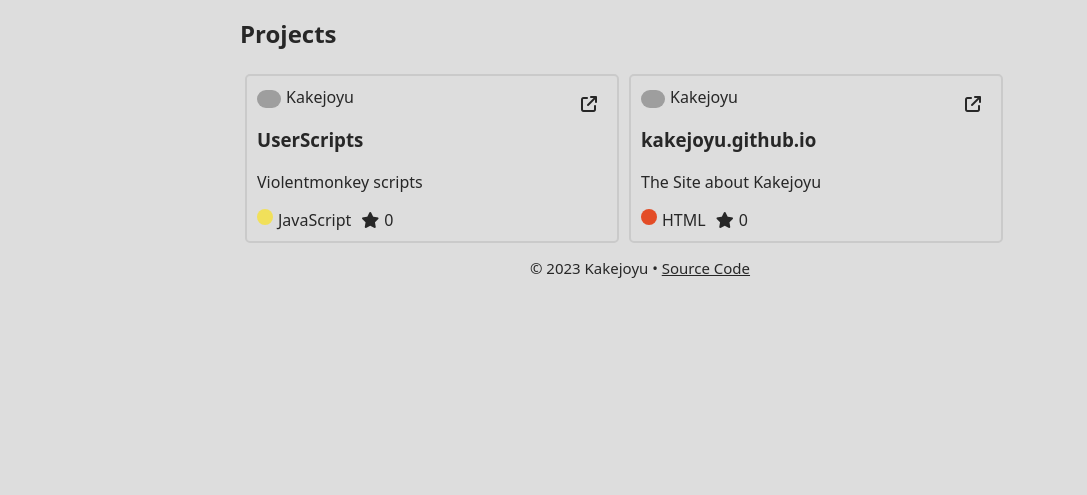
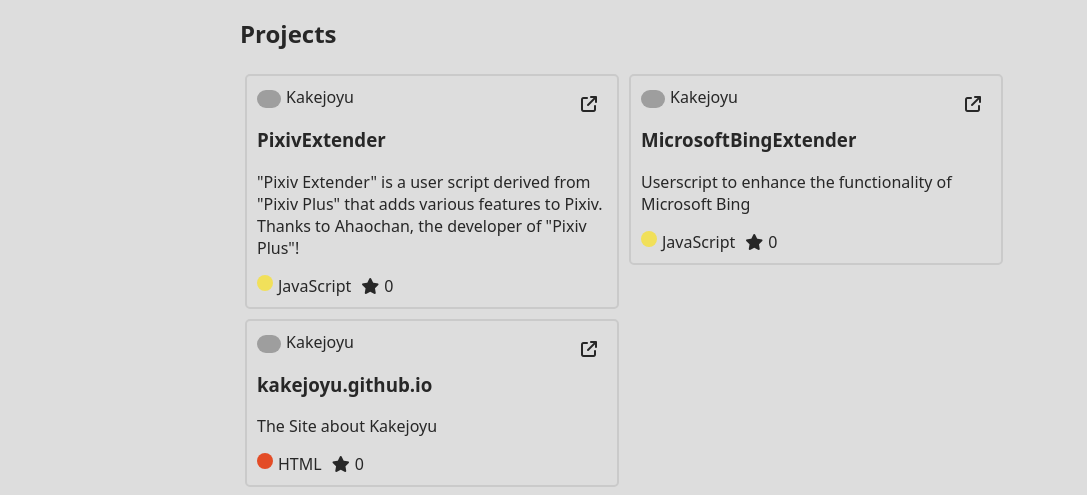
Before and after one commit to Kakejoyu/kakejoyu.github.io, a plain HTML site: page about/index.html in a window 1280 px wide. Shown: the part 577-1072 px from the top of the page, without its empty margins (0-1087 px from the left). Before the commit the page ends 865 px from the top, so only its background shows below. Drawn offline with Linux system fonts and the light colour scheme; grey boxes are pictures that could not be loaded.

Commit message:
Update projects list

```diff
--- a/about/css/style.css
+++ b/about/css/style.css
@@ -27,7 +27,7 @@ div.tech-list img {
     margin-right: 2.5px;
 }
 
-div.projects-list {
+div.projects-list div {
     overflow: hidden;
 }
 
@@ -69,14 +69,6 @@ div.projects > div:nth-child(3) > i {
     margin-right: 5px;
 }
 
-div.lang-js {
-    background: #f1e05a;
-}
-
-div.lang-html {
-    background: #e34c26;
-}
-
 div.projects > i {
     position: absolute;
     top: 20px;
--- a/about/index.html
+++ b/about/index.html
@@ -185,8 +185,9 @@
             <section>
                 <h2>Projects</h2>
                 <div class="projects-list">
+                    <div>
                         <a
-                        href="https://github.com/Kakejoyu/UserScripts"
+                            href="https://github.com/Kakejoyu/PixivExtender"
                             class="projects"
                             ><div class="projects">
                                 <div>
@@ -197,11 +198,16 @@
                                     />Kakejoyu
                                 </div>
                                 <div>
-                                <h3>UserScripts</h3>
-                                <p>Violentmonkey scripts</p>
+                                    <h3>PixivExtender</h3>
+                                    <p>
+                                        "Pixiv Extender" is a user script
+                                        derived from "Pixiv Plus" that adds
+                                        various features to Pixiv. Thanks to
+                                        Ahaochan, the developer of "Pixiv Plus"!
+                                    </p>
                                 </div>
                                 <div>
-                                <div class="lang-js"></div>
+                                    <div style="background: #f1e05a"></div>
                                     <span>JavaScript</span
                                     ><i class="fa-regular fa-star"></i>0
                                 </div>
@@ -209,6 +215,35 @@
                                     class="fa-solid fa-arrow-up-right-from-square"
                                 ></i></div></a
                         ><a
+                            href="https://github.com/Kakejoyu/MicrosoftBingExtender"
+                            class="projects"
+                            ><div class="projects">
+                                <div>
+                                    <img
+                                        crossorigin="anonymous"
+                                        src="https://avatars.githubusercontent.com/u/144572814?s=256&v=4"
+                                        alt=""
+                                    />Kakejoyu
+                                </div>
+                                <div>
+                                    <h3>MicrosoftBingExtender</h3>
+                                    <p>
+                                        Userscript to enhance the functionality
+                                        of Microsoft Bing
+                                    </p>
+                                </div>
+                                <div>
+                                    <div style="background: #f1e05a"></div>
+                                    <span>JavaScript</span
+                                    ><i class="fa-regular fa-star"></i>0
+                                </div>
+                                <i
+                                    class="fa-solid fa-arrow-up-right-from-square"
+                                ></i></div
+                        ></a>
+                    </div>
+                    <div>
+                        <a
                             href="https://github.com/Kakejoyu/kakejoyu.github.io"
                             class="projects"
                             ><div class="projects">
@@ -224,7 +259,7 @@
                                     <p>The Site about Kakejoyu</p>
                                 </div>
                                 <div>
-                                <div class="lang-html"></div>
+                                    <div style="background: #e34c26"></div>
                                     <span>HTML</span
                                     ><i class="fa-regular fa-star"></i>0
                                 </div>
@@ -232,6 +267,7 @@
                                     class="fa-solid fa-arrow-up-right-from-square"
                                 ></i></div
                         ></a>
+                    </div>
                 </div>
             </section>
         </main>
```
Also changed, not shown: ja/about/index.html (+41 -5 lines). Lines whose indentation alone changed are shown as unchanged.
